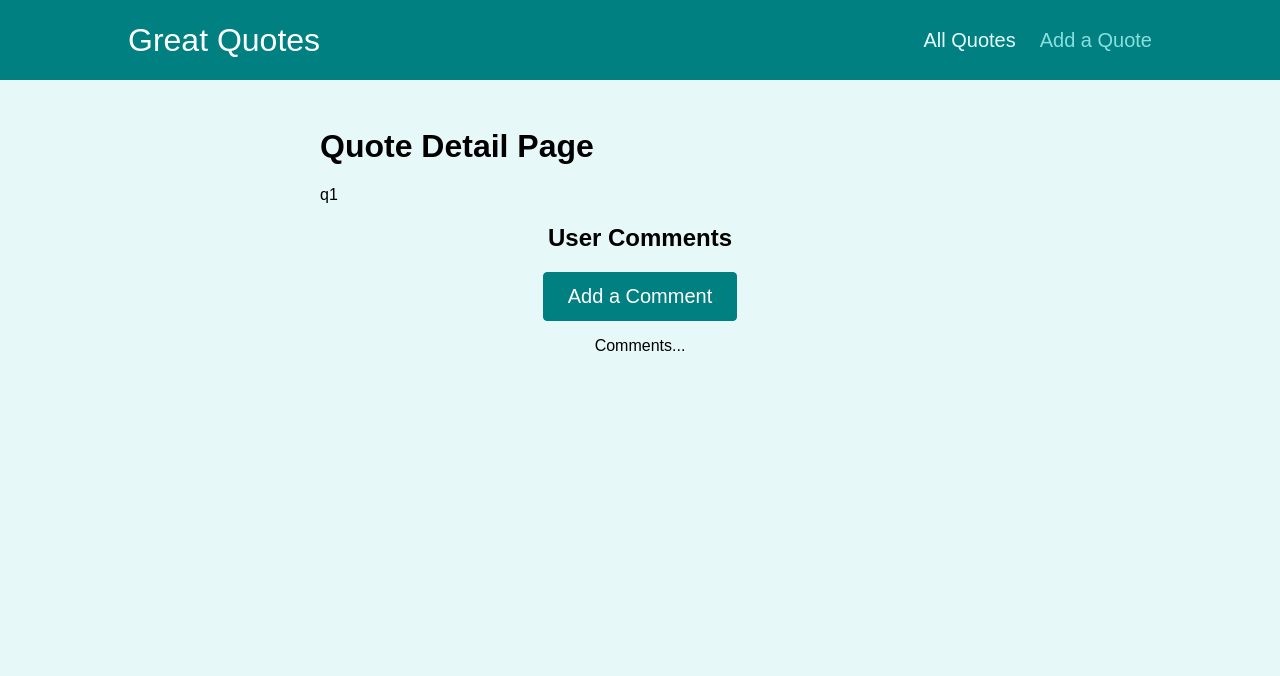
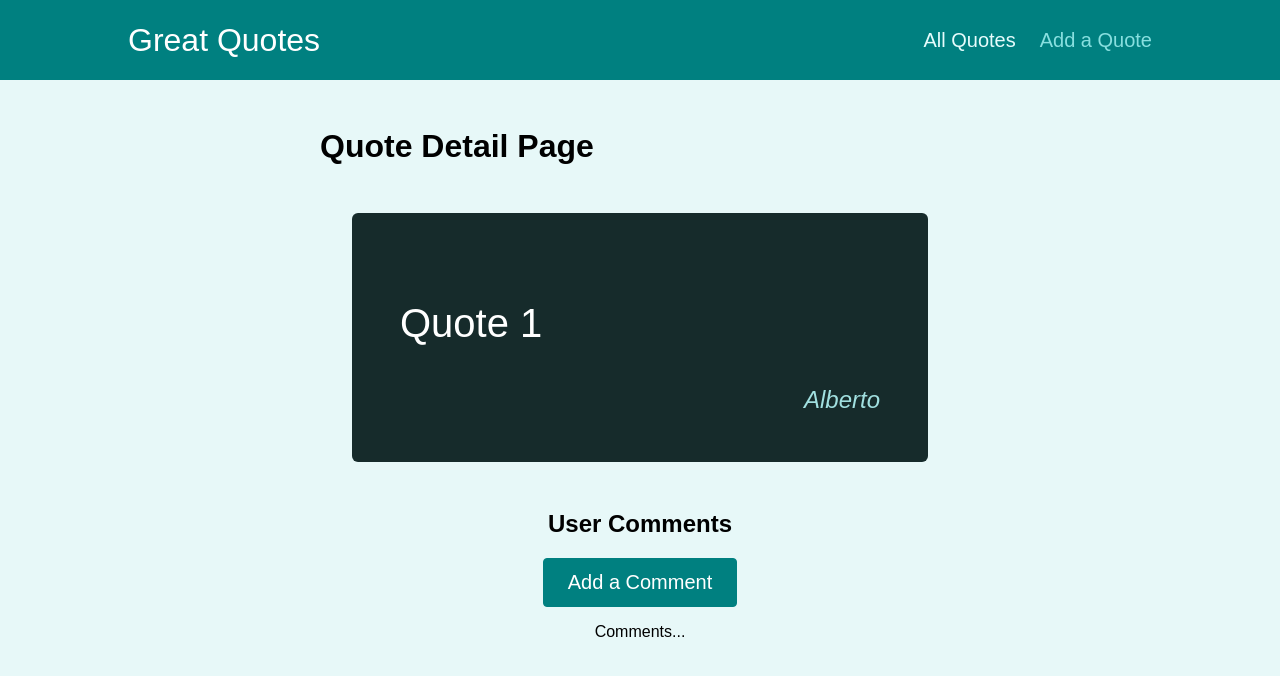
Before and after one commit to AlbertoRoldanUX-code/quotes, a React (Create React App) app: page /quotes/q1/comments in a window 1280 px wide. Shown: the top 676 px of the page. Built offline with nearby package versions, Linux system fonts and the light colour scheme.

Commit message:
Display HighlightedQuote component in the QuoteDetailed component

```diff
--- a/src/App.js
+++ b/src/App.js
@@ -37,10 +37,11 @@ export default App;
 //////////// 8º Add header that says Great Quotes, and nav with All Quotes and Add a Quote.
 //////////// 9º When clicking on Add a Quote, show form that has an Author and Text inputs. And Add Quote button.
 //////////// 10º Add dummy data to display some quotes.
-// 11º When clicking on the View Fullscreen button, load QuoteDetailed page, show loading spinner and show screen with quote in a black box and a link under it that says Load Comments.
+//////////// 11º When clicking on the View Fullscreen buttonshow loading spinner.
 // 12º Add black box that says this is a test.
 // 13º On AllQuotes page, show loading spinner, Sort Ascending button and hr over the list of quotes.
 // 14º When adding a quote, it shows loading spinner and it redirects you to All Quotes screen, where you have the ul of quotes.
 // 15º When adding a comment, show loading spinner, and display under the Add a Comment button.
 // 16º On the All Quotes page, when clicking on Sort Ascending, it sorts the array and the button changes to Sort Descending and viceversa.
 // 17º When clicking on a single quote, go to Quote Detailed page.
+// 18º In the QuoteDetailed page, show screen with quote in a black box and a link under it that says Load Comments.
--- a/src/pages/AddQuote.js
+++ b/src/pages/AddQuote.js
@@ -2,9 +2,12 @@ import React from 'react';
 import QuoteForm from '../components/quotes/QuoteForm';
 
 function AddQuote() {
+  function addQuoteHandler(quoteData) {
+    console.log(quoteData);
+  }
   return (
     <div>
-      <QuoteForm />
+      <QuoteForm onAddQuote={addQuoteHandler} />
     </div>
   );
 }
--- a/src/pages/QuoteDetailed.js
+++ b/src/pages/QuoteDetailed.js
@@ -1,13 +1,22 @@
 import { Route, useParams } from 'react-router-dom';
 import Comments from '../components/comments/Comments';
+import HighlightedQuote from '../components/quotes/HighlightedQuote';
 
+const DUMMY_QUOTES = [
+  { id: 'q1', author: 'Alberto', text: 'Quote 1' },
+  { id: 'q2', author: 'Margaret', text: 'Quote 2' },
+  { id: 'q3', author: 'Johnny', text: 'Quote 3' },
+  { id: 'q4', author: 'Daisy', text: 'Quote 4' },
+];
 function QuoteDetailed() {
   const params = useParams();
+
+  const quote = DUMMY_QUOTES.find((quote) => quote.id === params.quoteId);
 
   return (
     <div>
       <h1>Quote Detail Page</h1>
-      <p>{params.quoteId}</p>
+      <HighlightedQuote quote={quote} text={quote.text} author={quote.author} />
       <Route path='/quotes/:quoteId/comments'>
         <Comments />
       </Route>
```
Also changed, not shown: 1 other file (tests, documents, lock files or other folders).
